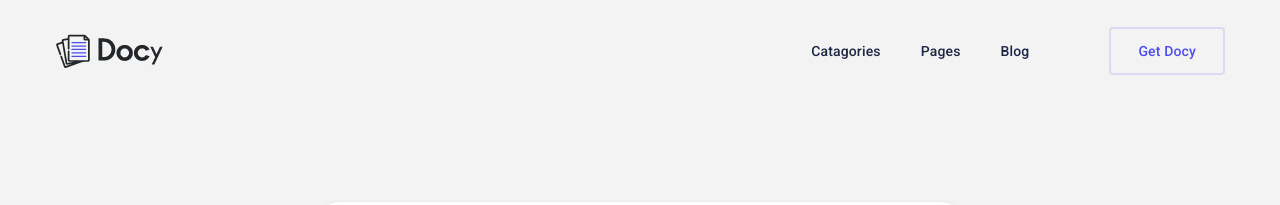
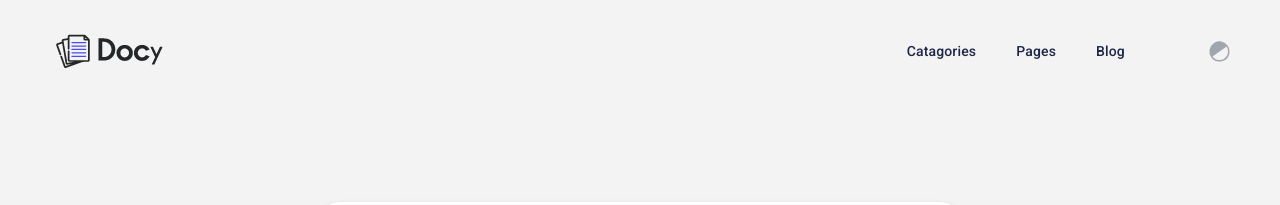
Before and after one commit to clerma/oschelpdesk, a Jekyll site: the page built from _docs/doc-content-tooltip.md, in a window 1280 px wide. Shown: the top 205 px of the page. Built offline with Jekyll 4.4.1, drawn with Linux system fonts in a browser that asks for light colours; nearby versions of some CDN libraries; comment, search, counter and statistics services are not loaded.

Commit message:
update to nav

```diff
--- a/_includes/mobile_main_menu.html
+++ b/_includes/mobile_main_menu.html
@@ -15,25 +15,6 @@
                 <img class="white_logo " src="{{site.white_logo | relative_url}}" srcset="{{site.white_logo2x | relative_url}} 2x" alt="logo">
             </a>
         </div>
-        <div class="mobile_menu_right">
-            <div class="right-nav">
-                <a class="nav_btn tp_btn" href="{{'https://is.gd/nDvqm2' | relative_url}}" target="_blank">Get Docy</a>
-                <a class="px-2 ml-3" href="#" title="Subscribe to the newsletter">
-                    <ion-icon name="mail"></ion-icon>
-                </a>
-                <a class="px-2" href="#" title="RSS feed">
-                    <ion-icon name="logo-rss"></ion-icon>
-                </a>
-                <div class="px-2 js-darkmode-btn btn" title="Toggle dark mode">
-                    <label class="tab-btn tab-btns" for="something2">
-                        <ion-icon class="light-mode" name="contrast"></ion-icon>
-                    </label>
-                    <input class="dark_mode_switcher" id="something2" name="something2" type="checkbox">
-                    <label class="tab-btn" for="something2">
-                        <ion-icon class="dark-mode" name="contrast-outline"></ion-icon>
-                    </label>
-                </div>
-            </div>
-        </div>
+
     </div>
 </div>
--- a/_includes/navbar.html
+++ b/_includes/navbar.html
@@ -106,14 +106,8 @@
                 {% endfor %}
             </ul>
             <div class="right-nav">
-                <a class="nav_btn {{include.btnCls}} " href="{{include.btn_link}}">{{include.btn_title}}</a>
-                {% if page.navbar.right_nav_tool %}
-                <a class="px-2 ml-3" href="#" title="Subscribe to the newsletter">
-                    <ion-icon name="mail"></ion-icon>
-                </a>
-                <a class="px-2" href="#" title="RSS feed">
-                    <ion-icon name="logo-rss"></ion-icon>
-                </a>
+
+
                 <div class="px-2 js-darkmode-btn" title="Toggle dark mode">
                     <label for="something" class="tab-btn tab-btns">
                         <ion-icon class="light-mode" name="contrast"></ion-icon>
@@ -123,7 +117,7 @@
                         <ion-icon class="dark-mode" name="contrast-outline"></ion-icon>
                     </label>
                 </div>
-                {% endif %}
+
             </div>
         </div>
     </div>
```
